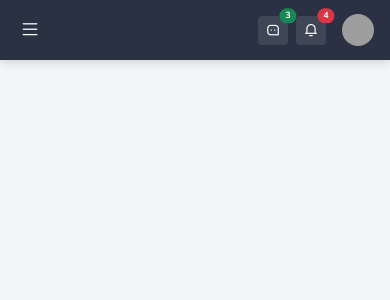
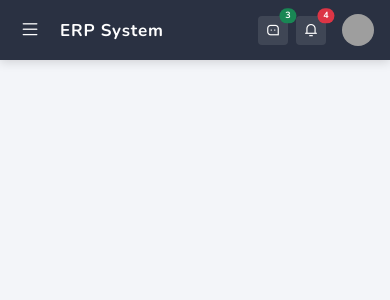
Before and after one commit to dikyanwar22/ERP_Codeigniter_3_adminto, a CodeIgniter app: the page made by application/views/templates/header.php in a window 390 px wide. Shown: the top 300 px of the page. Run offline with CodeIgniter, Linux system fonts and the light colour scheme; data that the repository does not hold is empty; grey boxes are pictures that could not be loaded.

Commit message:
teks header

```diff
--- a/application/views/templates/header.php
+++ b/application/views/templates/header.php
@@ -19,6 +19,7 @@
     <button class="btn btn-dark d-lg-none ms-2" id="mobileMenuToggle">
         <i class="bi bi-list fs-4"></i>
     </button>
+    <span class="erp-system-mobile d-flex d-lg-none align-items-center ms-2 me-auto">ERP System</span>
     <div class="topnav-wrapper flex-grow-1 mx-3">
         <button class="scroll-btn scroll-left d-none" id="scrollLeft" aria-label="Scroll left">
             <i class="bi bi-chevron-left"></i>
--- a/assets/css/style.css
+++ b/assets/css/style.css
@@ -435,8 +435,24 @@ body {
 .drawer-sublink:hover { color: #fff; }
 .drawer-sublink.active { background: #727cf5; color: #fff !important; border-radius: 4px; }
 
-/* Responsive - Mobile: hilangkan scroll horizontal, full responsive */
+/* ERP System label - hanya mobile: di kanan burger, berjarak */
+.erp-system-mobile {
+    display: none !important;
+}
 @media (max-width: 991.98px) {
+    .erp-system-mobile {
+        display: inline-flex !important;
+        align-items: center;
+        font-size: 17px;
+        font-weight: 800;
+        letter-spacing: 0.8px;
+        color: #fff;
+        white-space: nowrap;
+        line-height: 1;
+        flex-shrink: 0;
+        /* jarak aman: 8px dari burger (ms-2) dan dorong header-actions via me-auto */
+        padding-right: 8px;
+    }
     html, body {
         width: 100% !important;
         max-width: 100vw !important;
```
Also changed, not shown: 2 other files.
